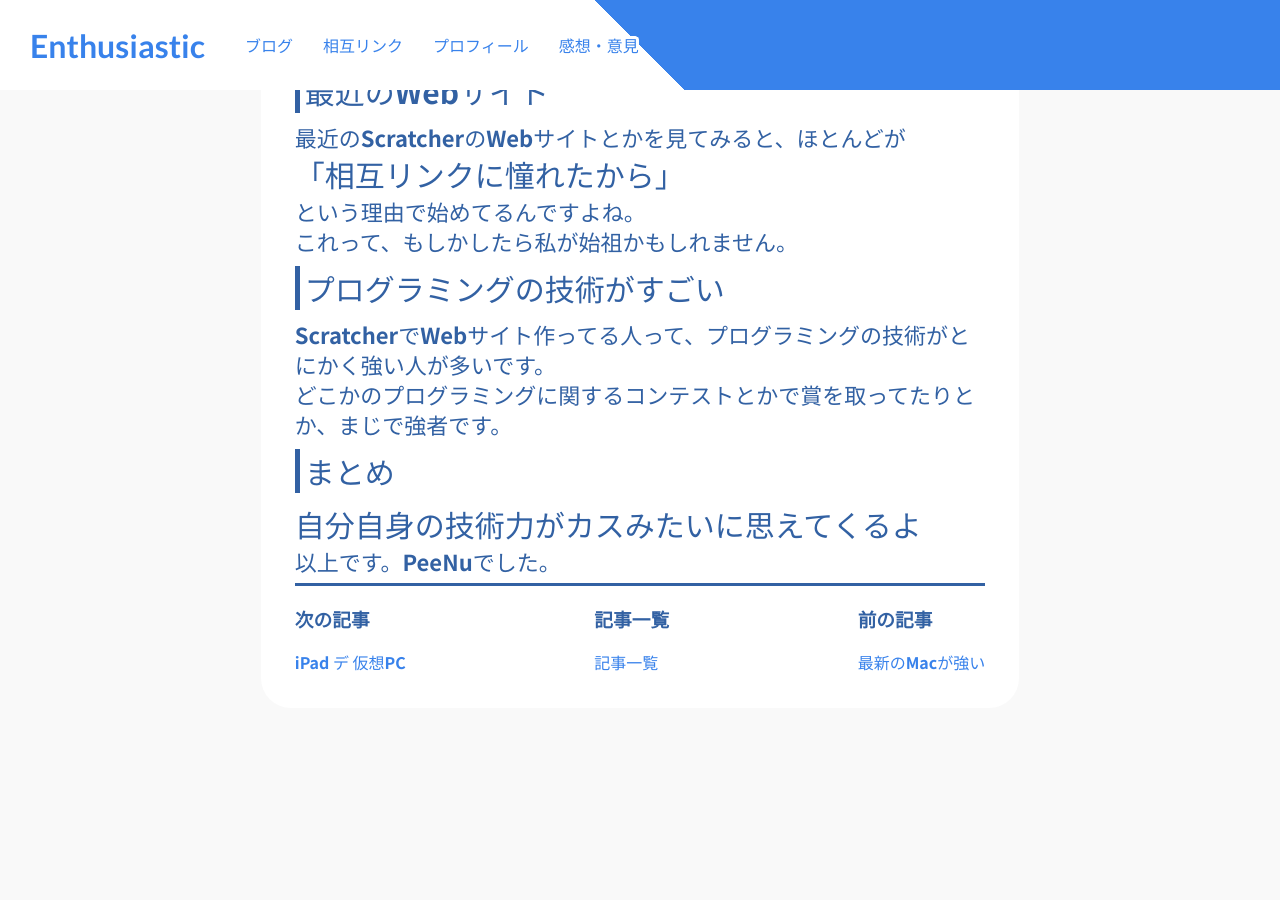
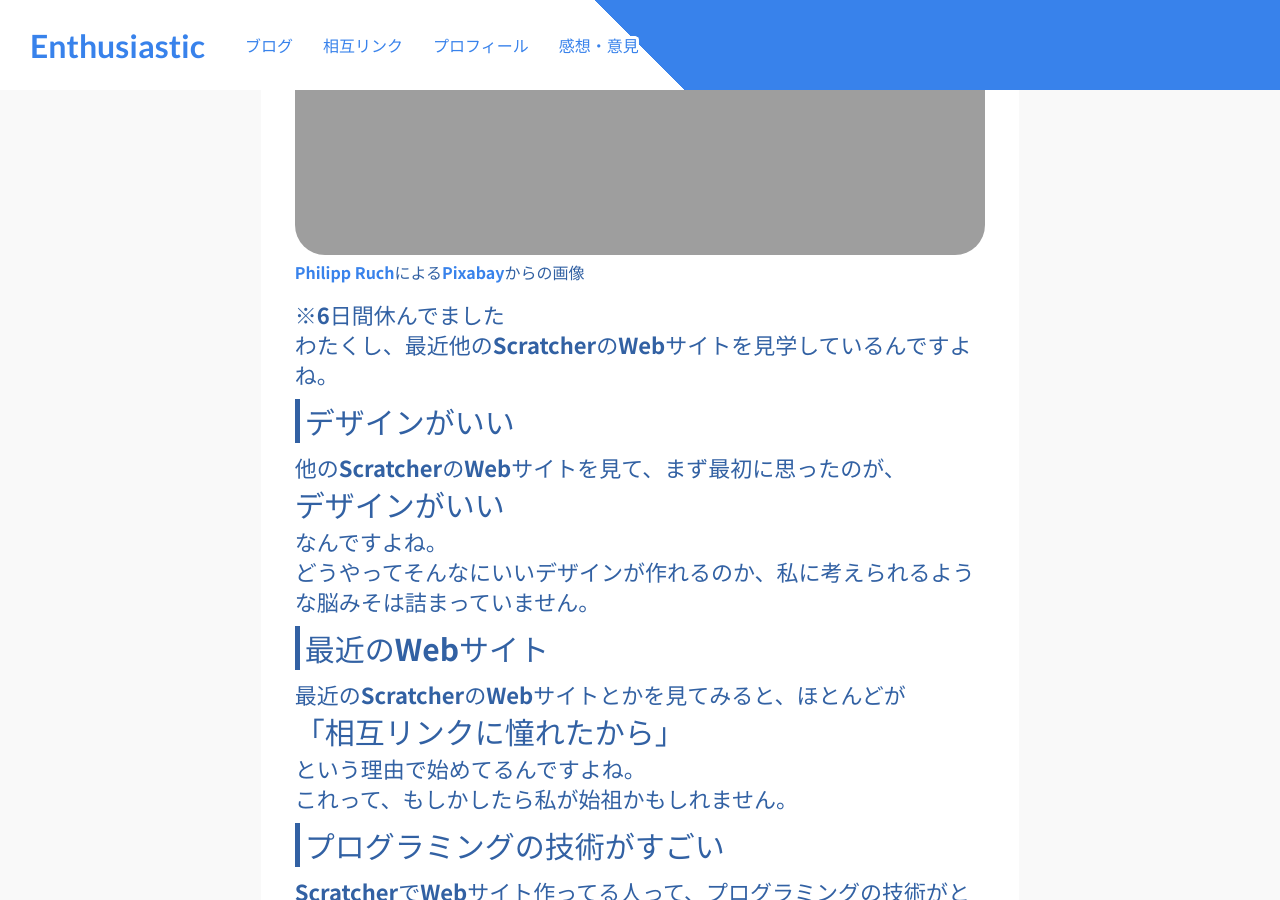
Before and after one commit to Diawadenta/Diawadenta.github.io, a Jekyll site: the page built from _posts/2020-12-24-scratcher-web-site-is-super-tuyoi.markdown, in a window 1280 px wide and 900 px high, scrolled down 468 px. Built offline with Jekyll 4.4.1, drawn with Linux system fonts in a browser that asks for light colours; before the commit the page ends 1189 px from its top, so only the background shows below that.

Commit message:
Update 2020-12-24-scratcher-web-site-is-super-tuyoi.markdown

```diff
--- a/_posts/2020-12-24-scratcher-web-site-is-super-tuyoi.markdown
+++ b/_posts/2020-12-24-scratcher-web-site-is-super-tuyoi.markdown
@@ -2,6 +2,8 @@
 layout: default
 pagename: "ScratcherのWebサイト"
 showfooter: True
+image: scratch.png
+imagecaption: <a href="https://pixabay.com/ja/users/phio-100908/?utm_source=link-attribution&amp;utm_medium=referral&amp;utm_campaign=image&amp;utm_content=228999">Philipp Ruch</a>による<a href="https://pixabay.com/ja/?utm_source=link-attribution&amp;utm_medium=referral&amp;utm_campaign=image&amp;utm_content=228999">Pixabay</a>からの画像
 ---
 
 ※6日間休んでました
```
